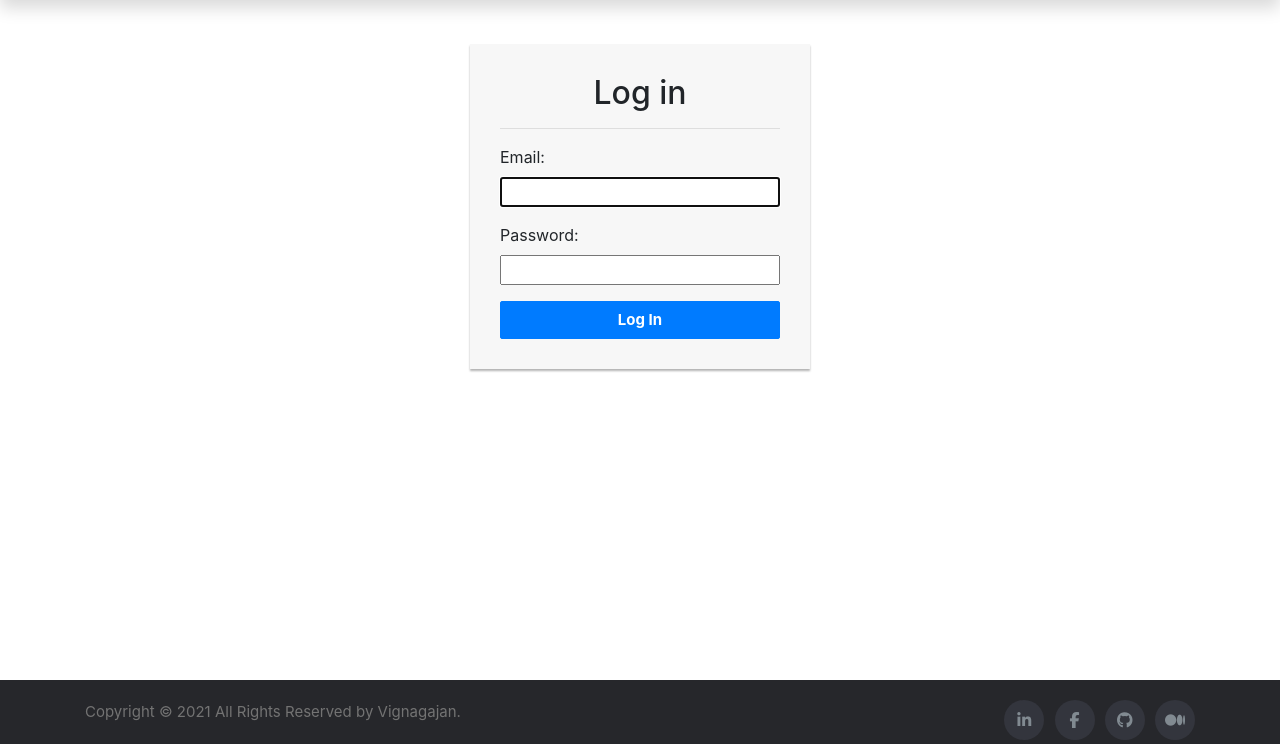
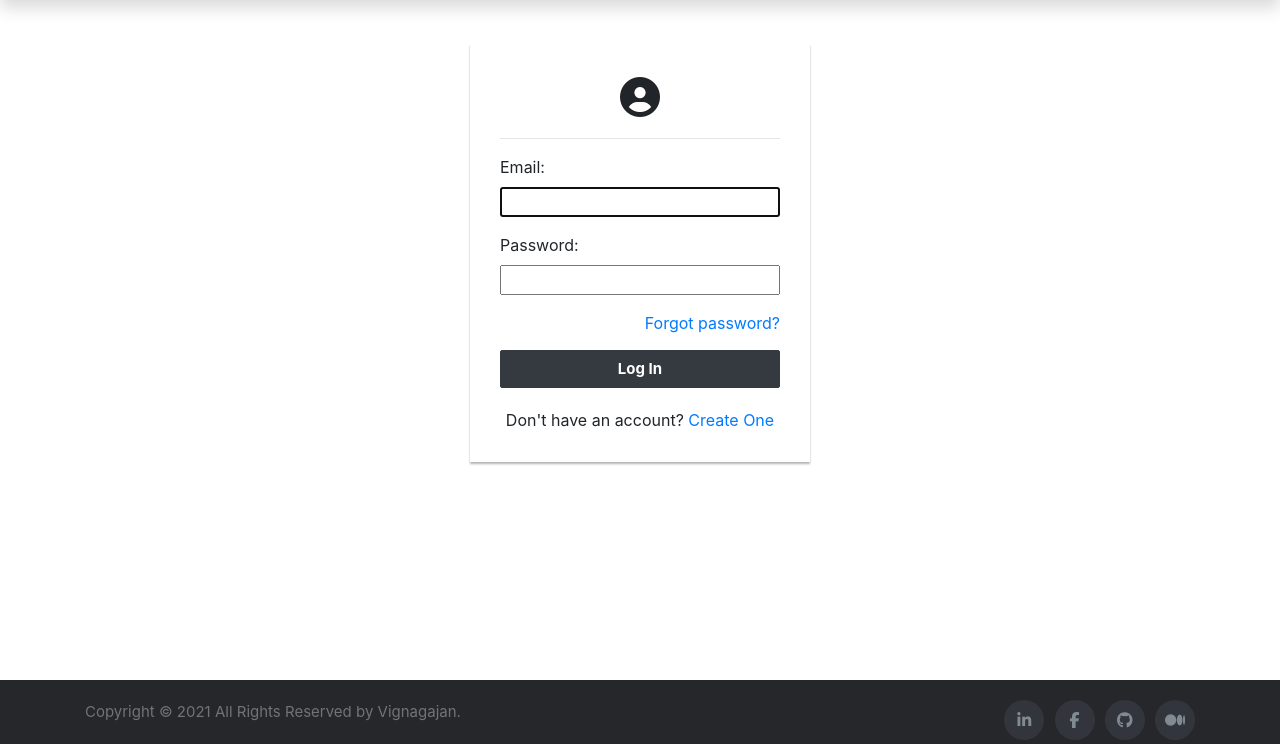
Before and after one commit to vignagajan/django-boilerplate, a Django app: page /login/ in a window 1280 px wide. Shown: the part 56-800 px from the top of the page. Run offline with Django 3.2, Linux system fonts and the light colour scheme; some libraries are stand-ins or nearby versions.

Commit message:
Finish login page

```diff
--- a/apps/users/urls.py
+++ b/apps/users/urls.py
@@ -1,5 +1,7 @@
 from django.contrib.auth import views as auth_views
 from django.urls import path
+
 urlpatterns = [
     path('login/',auth_views.LoginView.as_view(),name='login'),
+    path('logout/',auth_views.LogoutView.as_view(),name='logout'),
 ]
--- a/conf/settings.py
+++ b/conf/settings.py
@@ -14,7 +14,8 @@ ALLOWED_HOSTS = []
 
 
 AUTH_USER_MODEL = 'users.User'
-LOGIN_REDIRECT_URL = "dashboard"
+LOGIN_REDIRECT_URL = 'home'
+LOGOUT_REDIRECT_URL = 'home'
 
 # Application definition
 
--- a/conf/urls.py
+++ b/conf/urls.py
@@ -6,6 +6,7 @@ urlpatterns = [
     path('admin/', admin.site.urls),
     path('privacy/', TemplateView.as_view(template_name='privacy-policy.html'), name='privacy'),
     path('terms/', TemplateView.as_view(template_name='terms-of-use.html'), name='terms'),
+    path('', TemplateView.as_view(template_name='home.html'), name='home'),
     path('', include('apps.users.urls')),
-    path('dashboard/', TemplateView.as_view(template_name='dashboard.html'), name='dashboard'),
+
 ]
--- a/static/styles/login.css
+++ b/static/styles/login.css
@@ -4,18 +4,17 @@
 }
 .login-form form {
     margin-bottom: 15px;
-    background: #f7f7f7;
     box-shadow: 0px 2px 2px rgba(0, 0, 0, 0.3);
     padding: 30px;
 }
 .login-form h2 {
     margin: 0 0 15px;
 }
-label {
+.form-group label {
     display: inline-block;
     width:100px;
 }
-input {
+.form-group input {
     width: 100%;
     clear: both;
 }
@@ -28,6 +27,14 @@ input {
     font-weight: bold;
 }
 
+.forgot{
+    padding-bottom: 15px;
+}
+.sign-up{
+	text-align:center;
+	padding:20px 0 0;
+}
+
 .site-footer {
 
    position:fixed;
--- a/templates/registration/login.html
+++ b/templates/registration/login.html
@@ -6,19 +6,52 @@
 {% endblock %}
 {% block content %}
 <div class="login-form">
+    {% if user.is_authenticated %}
+    <div class="alert alert-danger text-center" >
+    <strong>You already logged in! </strong>
+    <p><a href="{% url 'logout' %}">Click here to logout!</a></p>
+    </div>
+    {% else %}
    <form method="post">
       {% csrf_token %}
-      <h2 class="text-center">Log in</h2>
+      <h1 class="text-center"><i class="fa fa-user-circle"></i></h1>
       <hr />
+
+      {% for field in form %}
       <div class="form-group">
-          <label>Email: </label>
-            {{ form.username}}
-        </div>
-        <div class="form-group">
-            <label>Password: </label>
-            {{ form.password}}
+        <label>{{ field.label }}: </label>
+          {{ field}}
+          {{ field.error }}
       </div>
-      <button type="submit" class="btn btn-primary btn-block">Log In</button>
+      {% endfor %}
+
+      {% if form.errors %}
+        {% for field in form %}
+            {% for error in field.errors %}
+            <div class="alert alert-danger alert-dismissible" >
+                <button type="button" class="close" data-dismiss="alert">×</button>
+                <strong>Invalid Login!</strong>
+                <p>{{ error }}</p>
+            </div>
+            {% endfor %}
+        {% endfor %}
+        {% for error in form.non_field_errors %}
+            <div class="alert alert-danger alert-dismissible" >
+                <button type="button" class="close" data-dismiss="alert">×</button>
+                <strong>Invalid Login!</strong>
+                <p>{{ error }}</p>
+            </div>
+        {% endfor %}
+    {% endif %}
+
+    <div class="forgot float-right">
+    <a href="#">Forgot password?</a>
+    </div>
+    <button type="submit" class="btn btn-dark btn-block">Log In</button>
+    <div class="sign-up">
+        Don't have an account? <a href="#">Create One</a>
+    </div>
    </form>
+   {% endif %}
 </div>
 {% endblock %}
```
Also changed, not shown: static/styles/dashboard.css (deleted, +0 -8 lines), templates/dashboard.html (deleted, +0 -21 lines), db.sqlite3.
